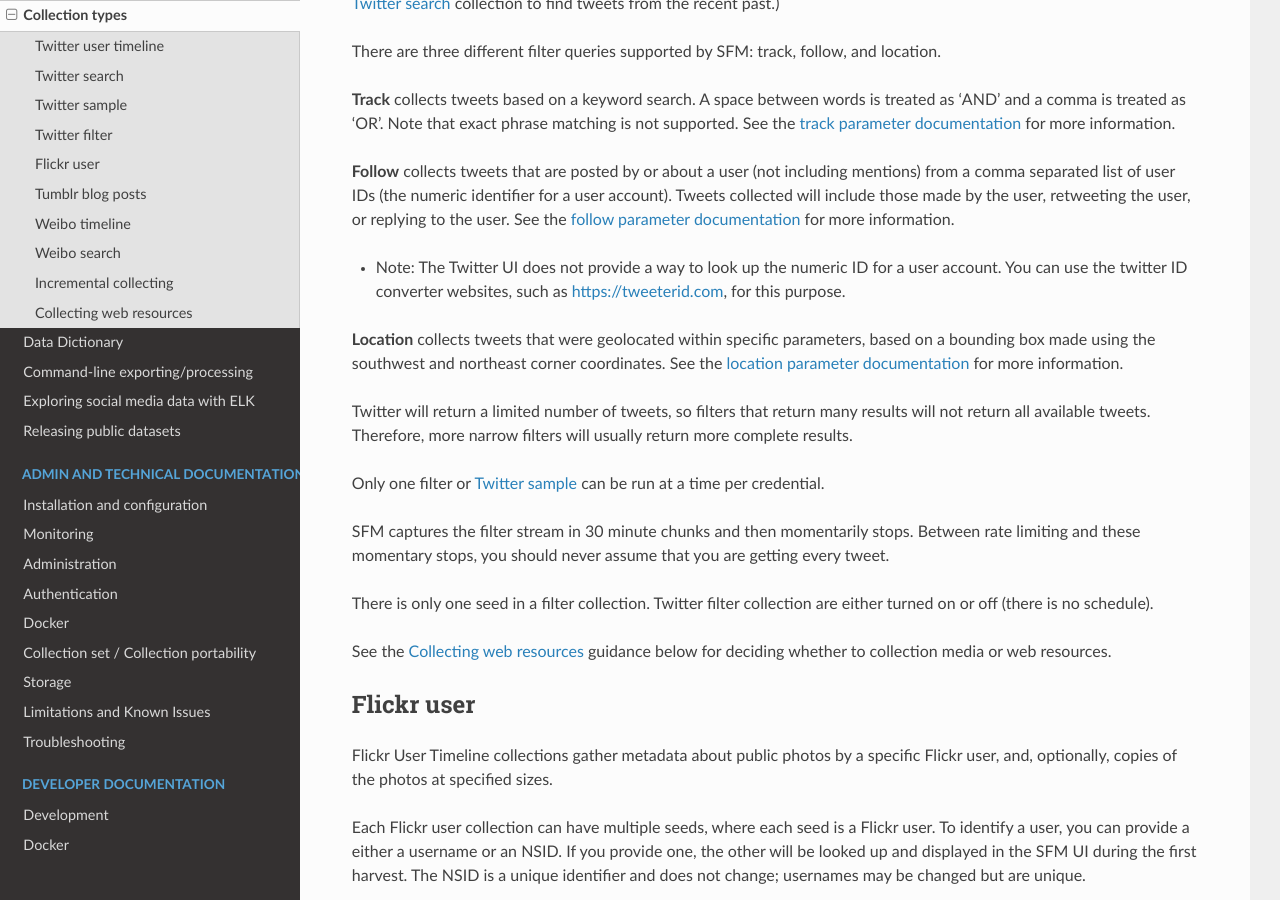
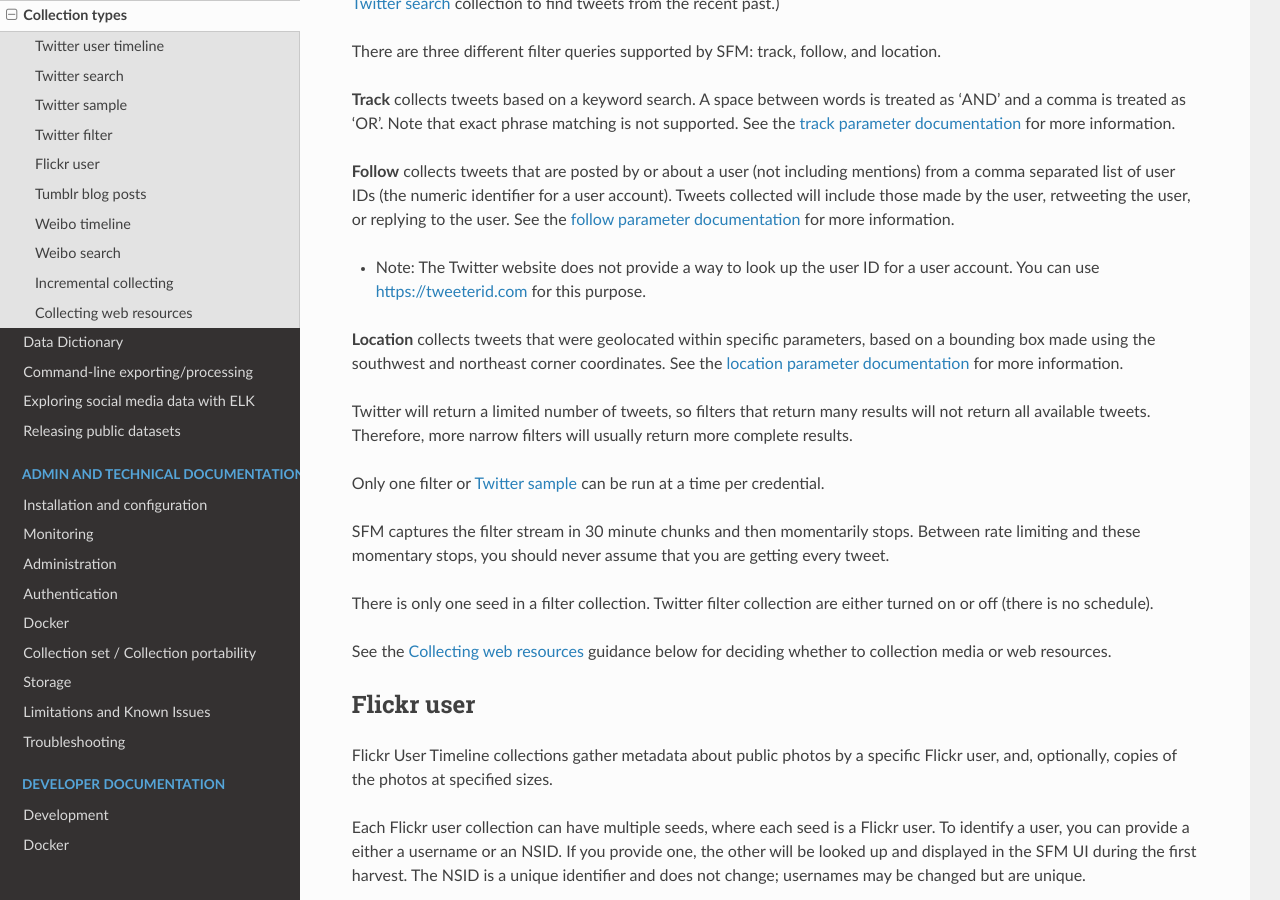
Before and after one commit to gwu-libraries/sfm-ui, a Sphinx documentation site: the page built from docs/collections.rst, in a window 1280 px wide and 900 px high, scrolled down 1935 px. Built offline with Sphinx 7.4.7 and the Read the Docs theme 2.0.0, drawn with Linux system fonts in a browser that asks for light colours.

Commit message:
Edited user id lookup suggestion.

```diff
--- a/docs/collections.rst
+++ b/docs/collections.rst
@@ -145,7 +145,7 @@
 <https://dev.twitter.com/streaming/overview/request-parameters#follow>`_ for
 more information.
 
-- Note: The Twitter UI does not provide a way to look up the numeric ID for a user account. You can use the twitter ID converter websites, such as `https://tweeterid.com <https://tweeterid.com/>`_, for this purpose.
+- Note: The Twitter website does not provide a way to look up the user ID for a user account. You can use `https://tweeterid.com <https://tweeterid.com/>`_ for this purpose.
 
 
 **Location** collects tweets that were geolocated within specific parameters,
```
